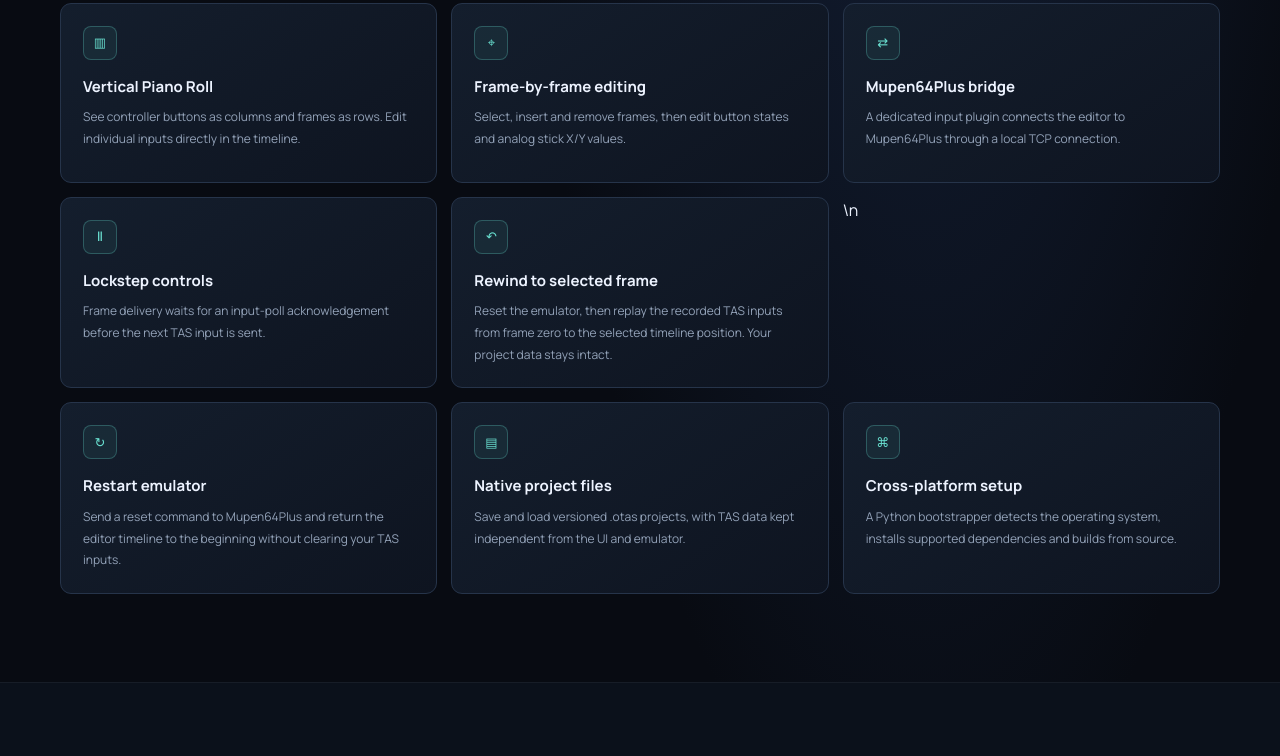
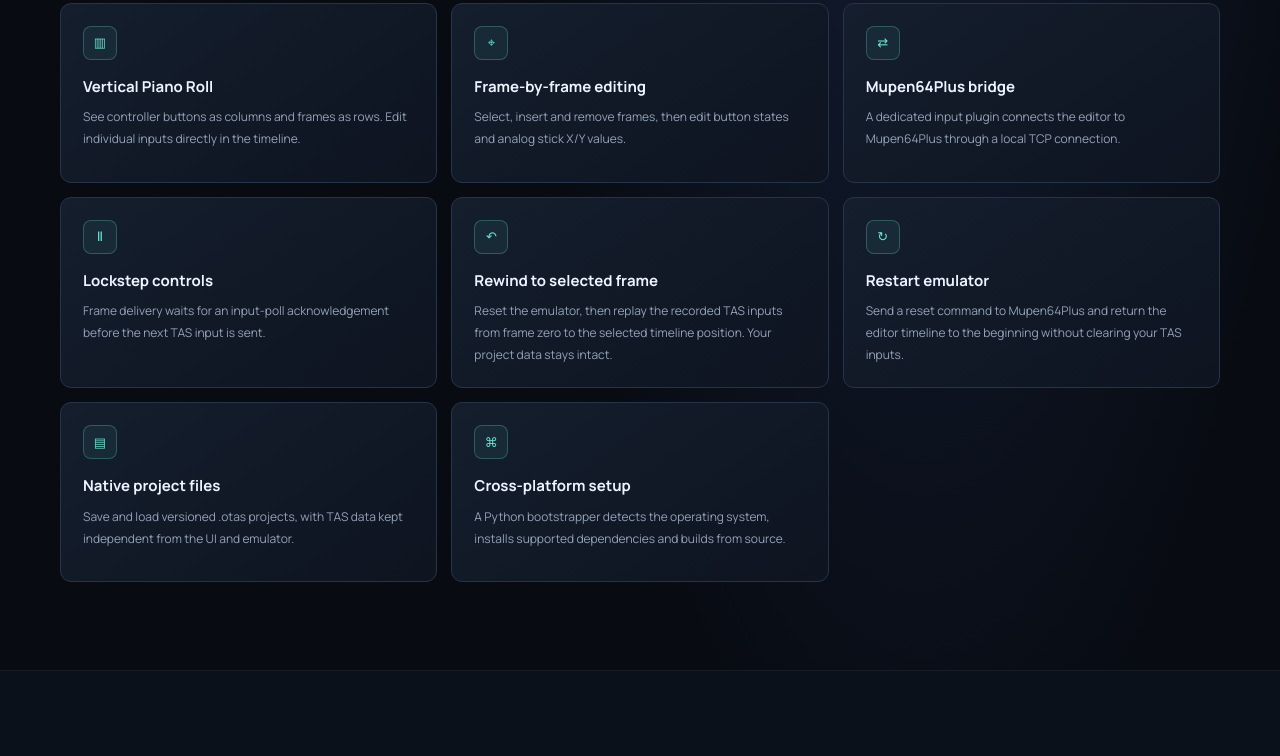
Before and after one commit to OpenTAS64/OpenTAS64, a plain HTML site: page website/index.html in a window 1280 px wide. Shown: the part 966-1722 px from the top of the page. Drawn offline with nearby package versions, Linux system fonts and the light colour scheme.

Commit message:
Clean up feature card markup on website

```diff
--- a/website/index.html
+++ b/website/index.html
@@ -29,7 +29,8 @@ section.content{padding:88px 0}.head{max-width:650px;margin-bottom:34px}.content
 <article class="feature"><div class="icon">⌖</div><h3>Frame-by-frame editing</h3><p>Select, insert and remove frames, then edit button states and analog stick X/Y values.</p></article>
 <article class="feature"><div class="icon">⇄</div><h3>Mupen64Plus bridge</h3><p>A dedicated input plugin connects the editor to Mupen64Plus through a local TCP connection.</p></article>
 <article class="feature"><div class="icon">Ⅱ</div><h3>Lockstep controls</h3><p>Frame delivery waits for an input-poll acknowledgement before the next TAS input is sent.</p></article>
-<article class="feature"><div class="icon">↶</div><h3>Rewind to selected frame</h3><p>Reset the emulator, then replay the recorded TAS inputs from frame zero to the selected timeline position. Your project data stays intact.</p></article>\n<article class="feature"><div class="icon">↻</div><h3>Restart emulator</h3><p>Send a reset command to Mupen64Plus and return the editor timeline to the beginning without clearing your TAS inputs.</p></article>
+<article class="feature"><div class="icon">↶</div><h3>Rewind to selected frame</h3><p>Reset the emulator, then replay the recorded TAS inputs from frame zero to the selected timeline position. Your project data stays intact.</p></article>
+<article class="feature"><div class="icon">↻</div><h3>Restart emulator</h3><p>Send a reset command to Mupen64Plus and return the editor timeline to the beginning without clearing your TAS inputs.</p></article>
 <article class="feature"><div class="icon">▤</div><h3>Native project files</h3><p>Save and load versioned .otas projects, with TAS data kept independent from the UI and emulator.</p></article>
 <article class="feature"><div class="icon">⌘</div><h3>Cross-platform setup</h3><p>A Python bootstrapper detects the operating system, installs supported dependencies and builds from source.</p></article>
 </div></section>
```
